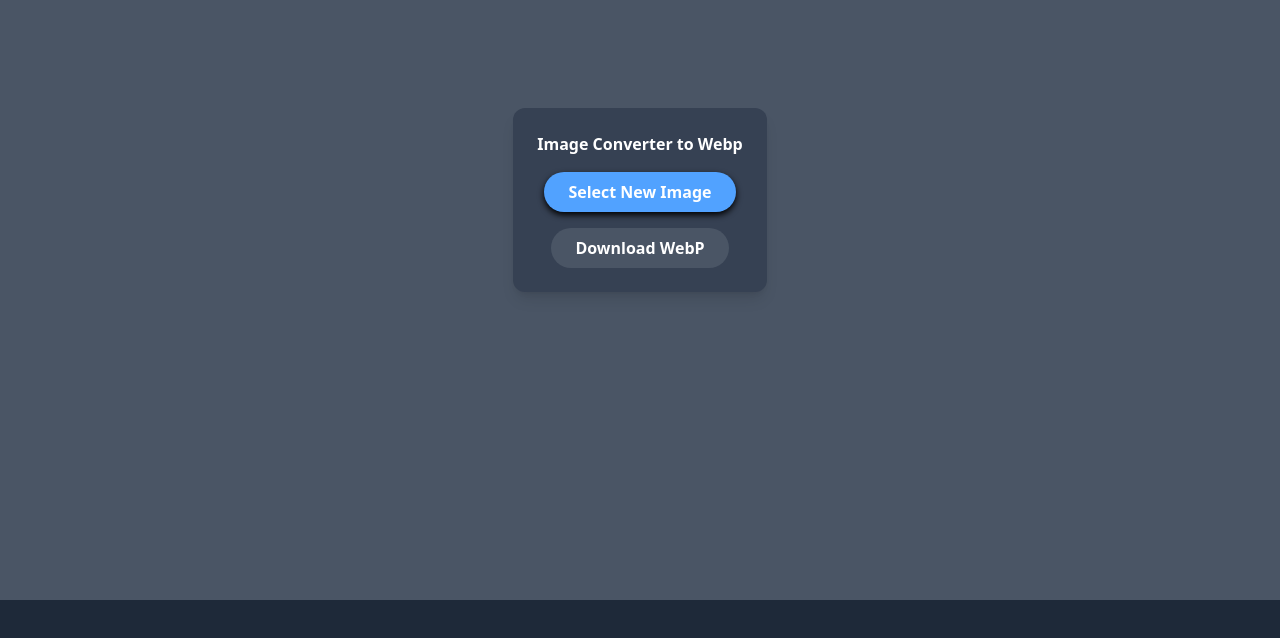
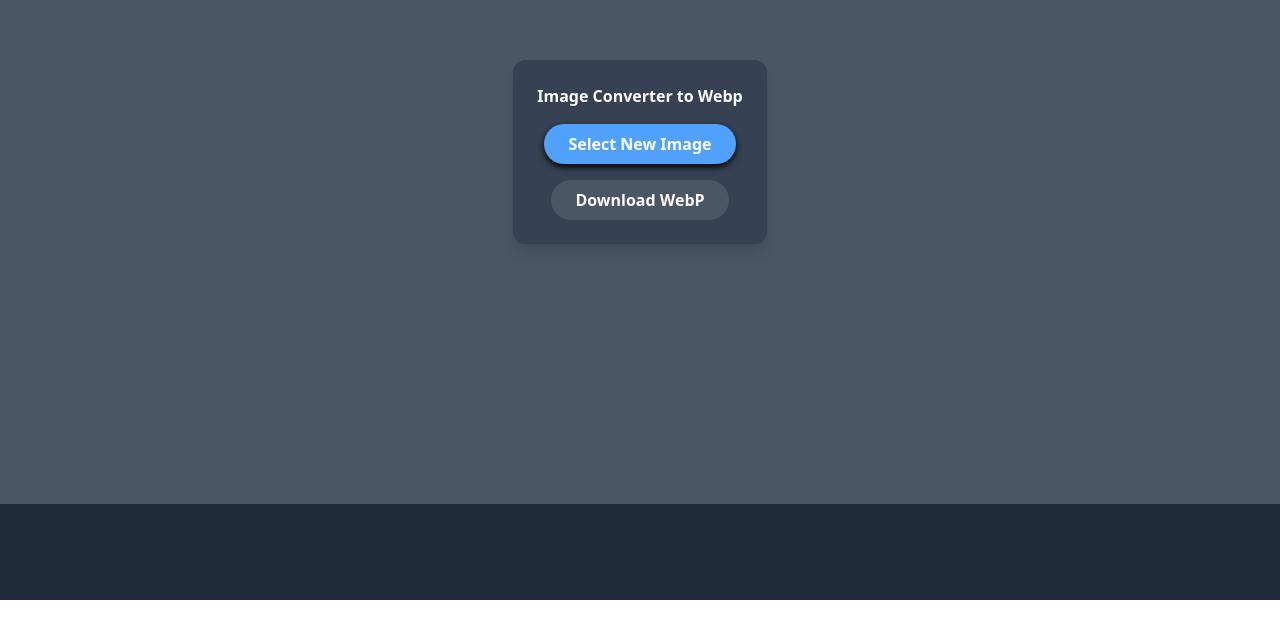
Before and after one commit to yogisyo16/imageConverter, a Vue app: page / in a window 1280 px wide. Shown: the part 200-838 px from the top of the page. After the commit the page ends 800 px from the top, so only its background shows below. Built offline with nearby package versions, Linux system fonts and the light colour scheme.

Commit message:
Placement

```diff
--- a/src/App.vue
+++ b/src/App.vue
@@ -43,9 +43,8 @@ const onDownloadRequested = () => {
 </script>
 
 <template>
-    <div
-        class="flex flex-col min-w-auto min-h-screen justify-center items-center gap-2 bg-gray-600"
-    >
+    <div class="flex flex-col min-h-screen bg-gray-600">
+        <main class="flex grow items-center justify-center">
             <UploadImage
                 :image="previewUrl"
                 :is-processing="isProcessing"
@@ -53,10 +52,11 @@ const onDownloadRequested = () => {
                 :download-webp="onDownloadRequested"
                 @file-selected="handleImageConversion"
             />
-    </div>
+        </main>
         <footer class="p-4 bg-gray-800">
             <AdComponent />
         </footer>
+    </div>
 </template>
 
 <style scoped></style>
```
Lines whose indentation alone changed are shown as unchanged.
